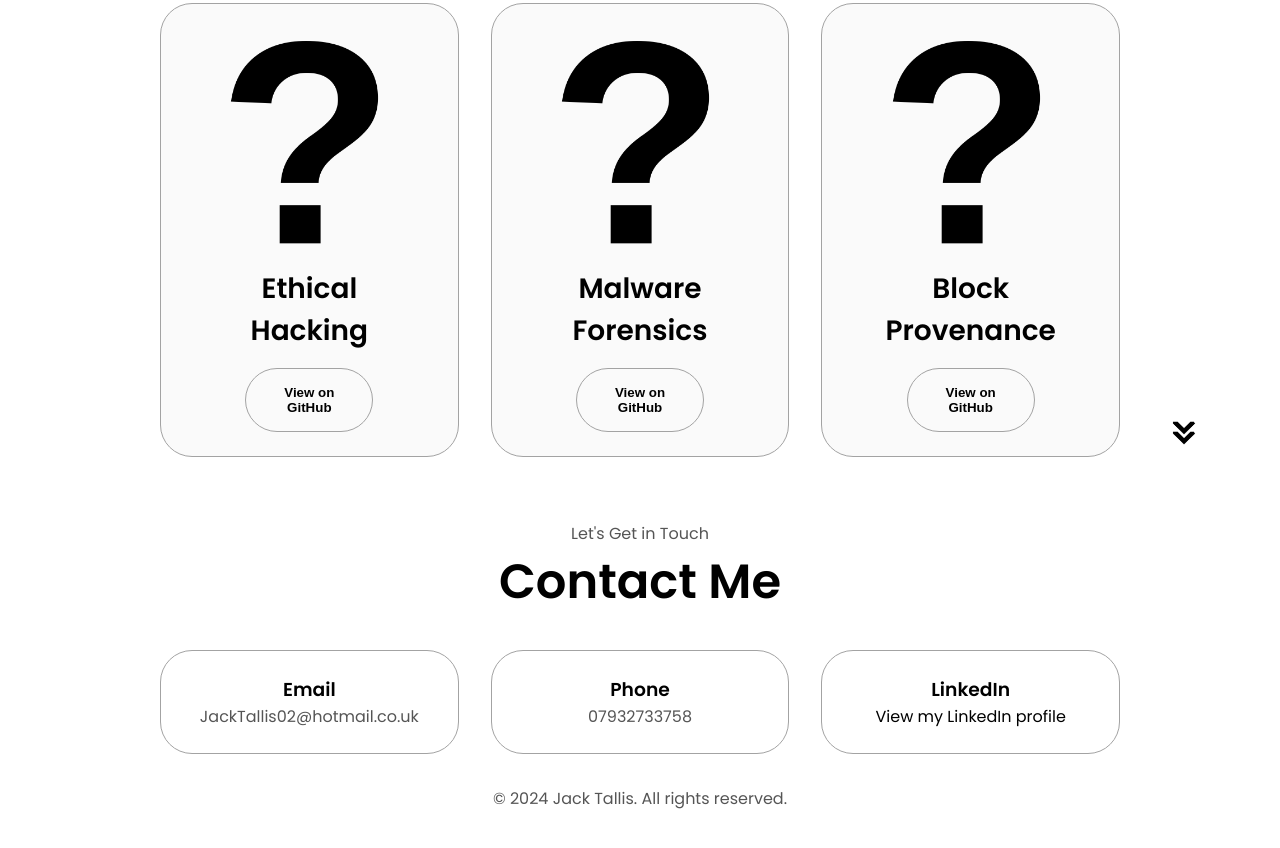
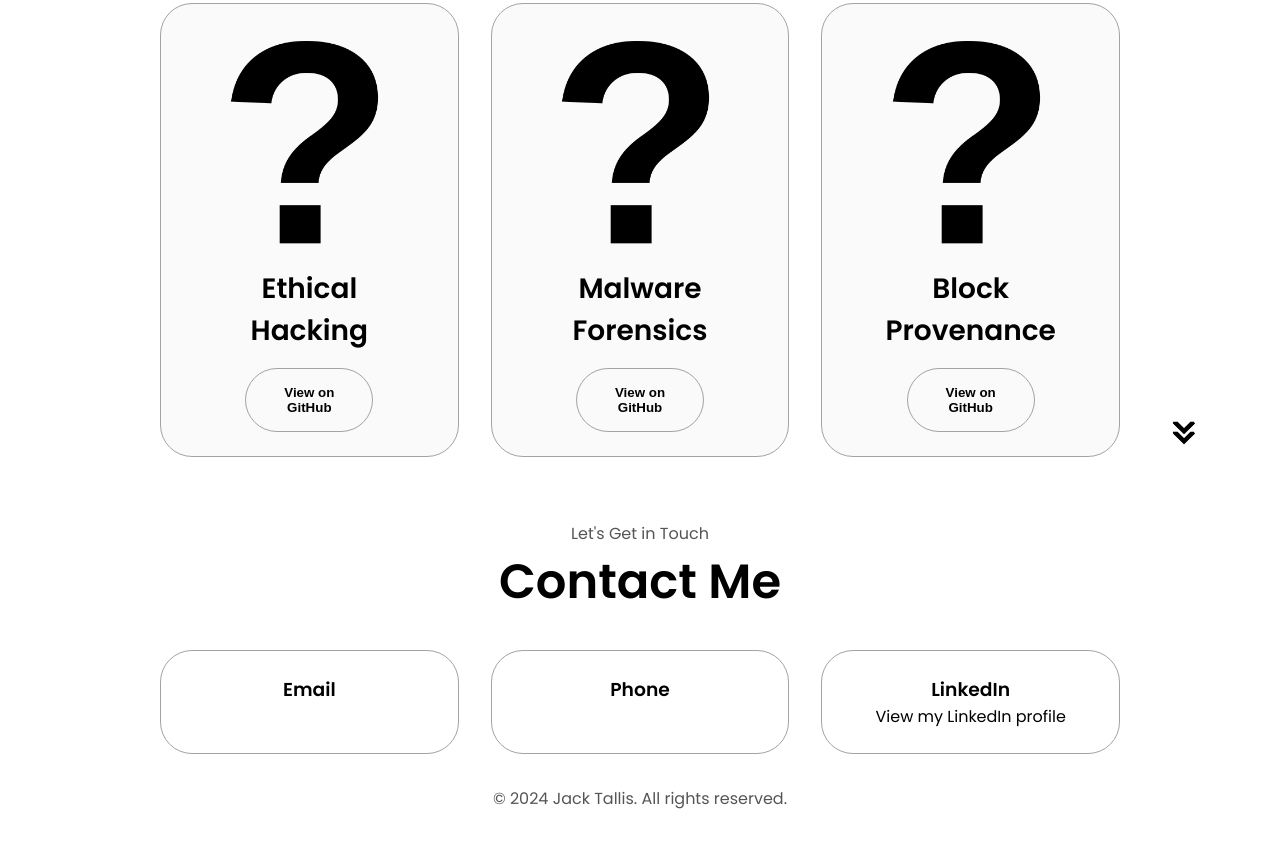
Before and after one commit to JackTallis/Website, a plain HTML site: page index.html in a window 1280 px wide. Shown: the part 2590-3438 px from the top of the page. Drawn offline with Linux system fonts and the light colour scheme.

Commit message:
Update index.html

```diff
--- a/index.html
+++ b/index.html
@@ -210,11 +210,11 @@
         <div class="about-containers">
           <div class="details-container">
             <h3>Email</h3>
-            <p>JackTallis02@hotmail.co.uk</p>
+            <p></p>
           </div>
           <div class="details-container">
             <h3>Phone</h3>
-            <p>07932733758</p>
+            <p></p>
           </div>
           <div class="details-container">
             <h3>LinkedIn</h3>
```
